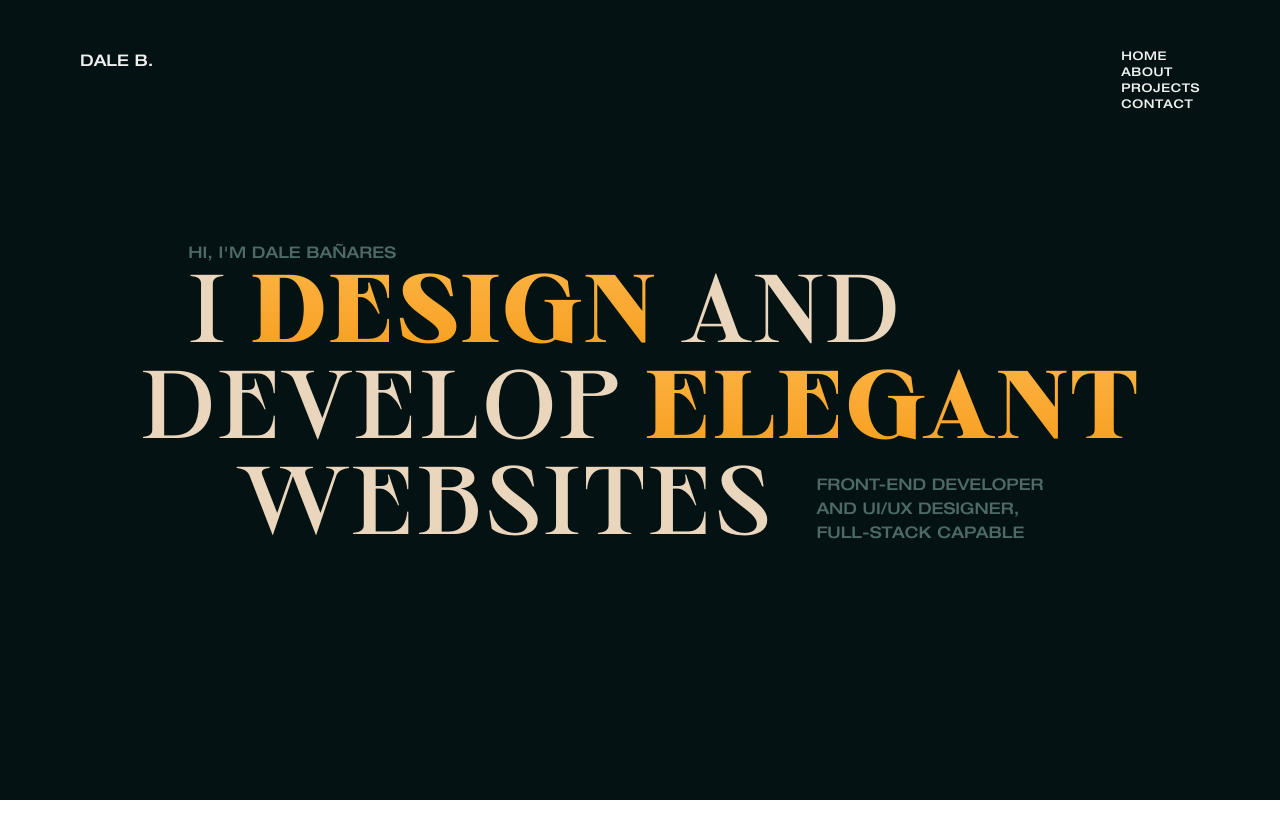
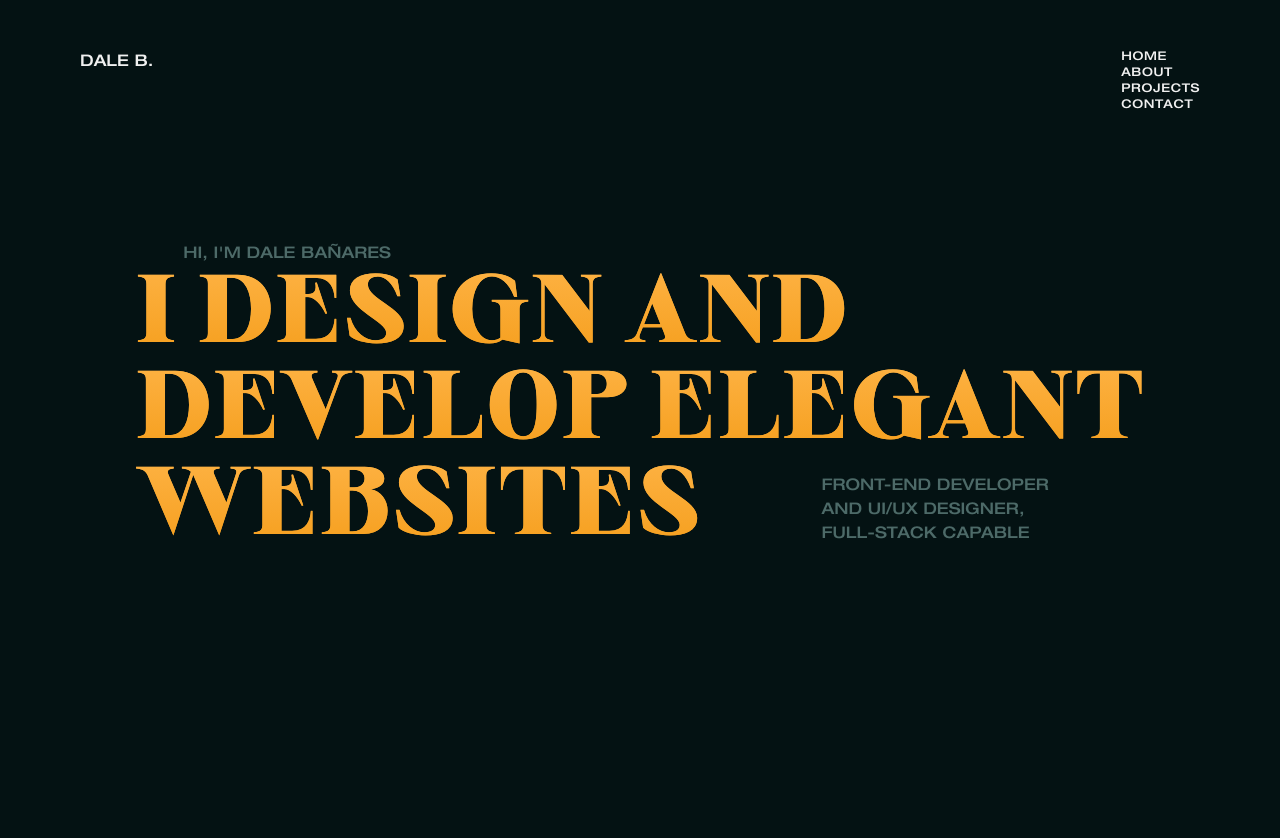
Before and after one commit to hyamero/portfolio-legacy, a Next.js app: page / in a window 1280 px wide. Shown: the top 838 px of the page. Before the commit the page ends 800 px from the top, so only its background shows below. Built offline with nearby package versions, Linux system fonts and the light colour scheme.

Commit message:
Add animation on main title

```diff
--- /dev/null
+++ b/components/Empty.tsx
@@ -0,0 +1,11 @@
+import React from "react";
+
+interface EmptyProps {}
+
+export const Empty: React.FC<EmptyProps> = ({}) => {
+  return (
+    <div className="h-screen bg-dark">
+      <span></span>
+    </div>
+  );
+};
--- a/components/Heading.tsx
+++ b/components/Heading.tsx
@@ -1,25 +1,131 @@
 import React from "react";
+import { motion } from "framer-motion";
 
-interface HeadingProps {}
+const banner = {
+  animate: {
+    transition: {
+      delayChildren: 0.4,
+      staggerChildren: 0.1,
+    },
+  },
+};
 
-export const Heading: React.FC<HeadingProps> = ({}) => {
+const letterAni = {
+  initial: { y: 400 },
+  animate: {
+    y: 0,
+    transition: {
+      ease: [0.6, 0.01, -0.05, 0.95],
+      duration: 1,
+    },
+  },
+};
+
+// interface HeadingProps {}
+
+// const Heading: React.FC<HeadingProps> = ({}) => {
+//   return (
+//     <header className="container h-screen bg-dark flex flex-col justify-center items-center">
+//       <div className="relative">
+//         <p className="sub-text mr-auto absolute top-[-1rem] left-[3rem]">
+//           HI, I'M DALE BAÑARES
+//         </p>
+//         <div className="header-text text-[6rem] inline-block relative">
+//           &nbsp; I <span>DESIGN</span> AND
+//           <br /> DEVELOP <span>ELEGANT</span>
+//           <br />
+//           &nbsp; &nbsp; WEBSITES
+//         </div>
+//         <p className="text-sub whitespace-nowrap font-helvetica absolute bottom-0 right-[6rem]">
+//           FRONT-END DEVELOPER <br /> AND UI/UX DESIGNER, <br /> FULL-STACK
+//           CAPABLE
+//         </p>
+//       </div>
+//     </header>
+//   );
+// };
+
+interface BannerProps {}
+
+const Banner: React.FC<BannerProps> = ({}) => {
   return (
-    <header className="container h-screen bg-dark flex flex-col justify-center items-center">
+    <motion.div className="container h-screen bg-dark flex flex-col justify-center items-center">
       <div className="relative">
         <p className="sub-text mr-auto absolute top-[-1rem] left-[3rem]">
           HI, I'M DALE BAÑARES
         </p>
-        <div className="header-text text-[6rem] inline-block relative">
-          &nbsp; I <span>DESIGN</span> AND
-          <br /> DEVELOP <span>ELEGANT</span>
-          <br />
-          &nbsp; &nbsp; WEBSITES
-        </div>
+        <motion.div
+          variants={banner}
+          className="header-text text-[6rem] inline-block relative"
+        >
+          <BannerRowTop title={"I DESIGN AND"} />
+          <BannerRowCenter title={"DEVELOP ELEGANT"} />
+          <BannerRowBottom title={"WEBSITES"} />
+        </motion.div>
         <p className="text-sub whitespace-nowrap font-helvetica absolute bottom-0 right-[6rem]">
           FRONT-END DEVELOPER <br /> AND UI/UX DESIGNER, <br /> FULL-STACK
           CAPABLE
         </p>
       </div>
-    </header>
+    </motion.div>
   );
 };
+
+interface AnimatedLettersProps {
+  title: string;
+}
+
+const AnimatedLetters: React.FC<AnimatedLettersProps> = ({ title }) => {
+  return (
+    <motion.span>
+      {[...title].map((letter: string, i) => (
+        <motion.span
+          key={i}
+          variants={letterAni}
+          initial="initial"
+          animate="animate"
+        >
+          {letter}
+        </motion.span>
+      ))}
+    </motion.span>
+  );
+};
+
+interface BannerRowTop {
+  title: string;
+}
+
+const BannerRowTop: React.FC<BannerRowTop> = ({ title }) => {
+  return (
+    <div>
+      <AnimatedLetters title={title} />
+    </div>
+  );
+};
+
+interface BannerRowCenter {
+  title: string;
+}
+
+const BannerRowCenter: React.FC<BannerRowCenter> = ({ title }) => {
+  return (
+    <div>
+      <AnimatedLetters title={title} />
+    </div>
+  );
+};
+
+interface BannerRowBottom {
+  title: string;
+}
+
+const BannerRowBottom: React.FC<BannerRowBottom> = ({ title }) => {
+  return (
+    <div>
+      <AnimatedLetters title={title} />
+    </div>
+  );
+};
+
+export default Banner;
--- a/package.json
+++ b/package.json
@@ -9,6 +9,7 @@
     "lint": "next lint"
   },
   "dependencies": {
+    "framer-motion": "^5.0.1",
     "next": "12.0.1",
     "react": "17.0.2",
     "react-dom": "17.0.2"
--- a/pages/index.tsx
+++ b/pages/index.tsx
@@ -1,6 +1,7 @@
 import type { NextPage } from "next";
 import Head from "next/head";
-import { Heading } from "../components/Heading";
+import Heading from "../components/Heading";
+import { Empty } from "../components/Empty";
 
 const Home: NextPage = () => {
   return (
@@ -13,6 +14,7 @@ const Home: NextPage = () => {
 
       <main>
         <Heading />
+        <Empty />
       </main>
     </div>
   );
--- a/tsconfig.json
+++ b/tsconfig.json
@@ -1,6 +1,6 @@
 {
   "compilerOptions": {
-    "target": "es5",
+    "target": "es2015",
     "lib": [
       "dom",
       "dom.iterable",
```
Also changed, not shown: 1 other file (tests, documents, lock files or other folders).
